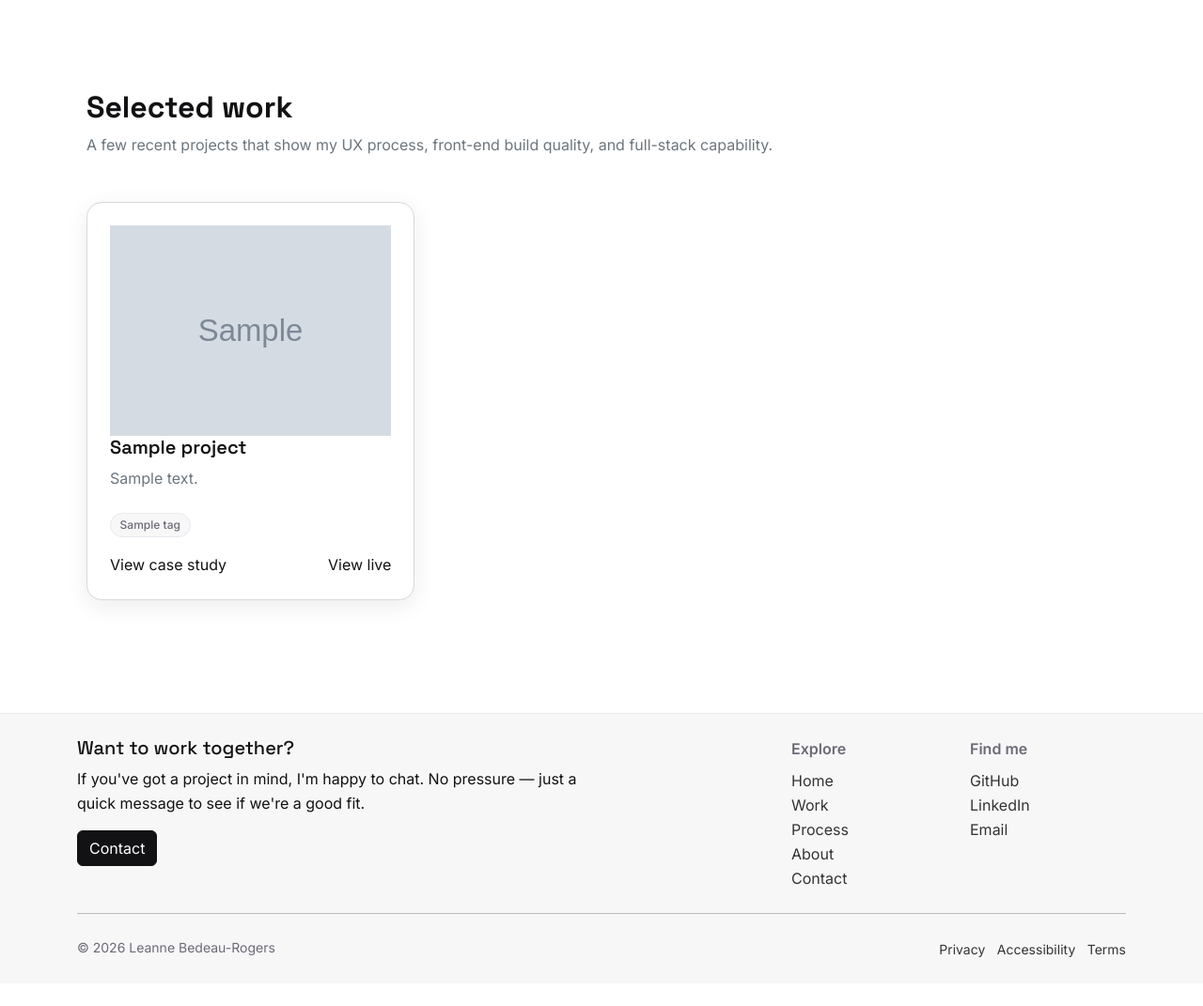
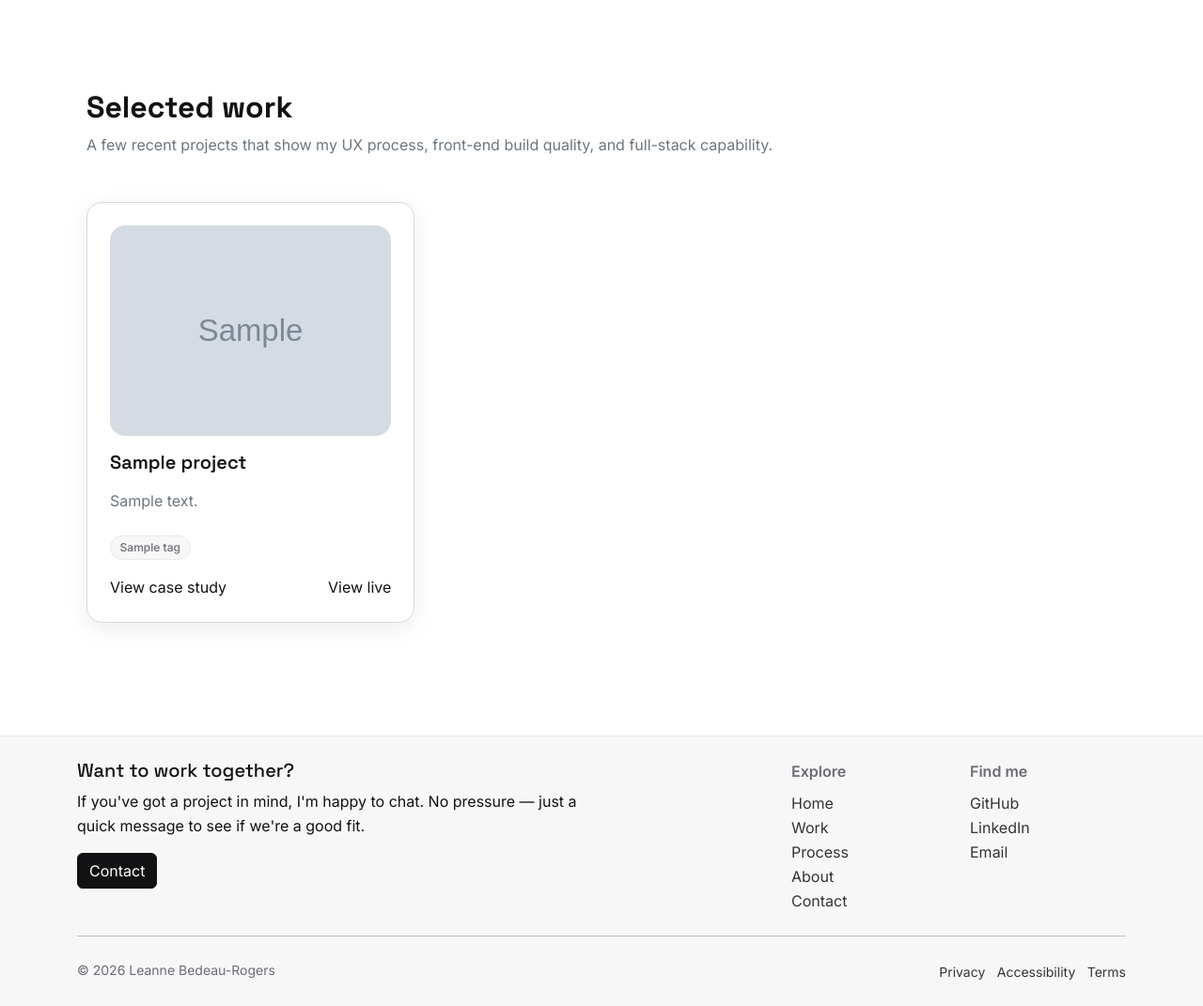
Before and after one commit to creatvie-introvert/portfolio-2026, a Django app: page / in a window 1280 px wide. Shown: the part 761-1832 px from the top of the page at 94% size. Before the commit the page ends 1780 px from the top, so only its background shows below. Run offline with Django 5.2, Linux system fonts and the light colour scheme; tables that the repository leaves empty hold one stand-in row (values such as "Sample post"); grey boxes marked "Sample" are stand-in pictures.

Commit message:
feat(ui): refine project card layout, spacing and glow styling

```diff
--- a/core/static/core/css/style.css
+++ b/core/static/core/css/style.css
@@ -37,7 +37,12 @@
         --nav-height: 72px;
 
         /* Glow tokens */
-        --glow-radial: radial-gradient(circle at center, #39ff141f 0%, #22990c00 12%);
+        --glow-radial: radial-gradient(
+            circle at bottom center,
+            rgba(57, 255, 20, 0.28) 0%,
+            rgba(57, 255, 20, 0.16) 45%,
+            rgba(34, 153, 12, 0) 85%
+        );
 
         /* Font tokens */
         --font-heading: "Space Grotesk", system-ui, -apple-system, "Segoe UI", Roboto, Arial, sans-serif;
@@ -66,7 +71,12 @@
 
         --shadow-1: 0 10px 30px rgba(0, 0, 0, 0.35);
 
-        --glow-radial: radial-gradient(circle at center, #39ff141f 0%, #22990c00 12%);
+        --glow-radial: radial-gradient(
+            circle at bottom center,
+            rgba(57, 255, 20, 0.14) 0%,
+            rgba(57, 255, 20, 0.08) 45%,
+            rgba(34, 153, 12, 0) 85%
+        );
     }
 
     /* 2) BASE (global element defaults) */
@@ -203,7 +213,7 @@
 
     /* Global Bootstrap muted text override */
     .text-secondary {
-        columns: var(--text-secondary);
+        columns: var(--text-secondary) !important;
     }
 
     .text-muted {
@@ -363,6 +373,36 @@
         padding: 0.35rem 0.6rem;
     }
 
+    /* 5.4) Project cards */
+    .project-card {
+        display: flex;
+        flex-direction: column;
+        gap: 16px;
+    }
+
+    .project-card__content {
+        display: flex;
+        flex-direction: column;
+        gap: 8px;
+    }
+
+    .project-card__tags {
+        display: flex;
+        flex-wrap: wrap;
+        gap: 8px;
+    }
+
+    .project-card__media {
+        border-radius: var(--radius);
+    }
+
+    .project-card__img {
+        width: 100%;
+        height: auto;
+        display: block;
+        border-radius: 12px;
+    }
+
     /* 6) UTILITIES (tiny reusable helpers) */
 
     /* Visually hidden (accessibility) */
@@ -392,6 +432,26 @@
         border: 1px solid var(--border-default);
         border-radius: var(--radius);
         box-shadow: var(--shadow-1);
+    }
+
+    /* Radial glow */
+    .u-glow {
+        position: relative;
+        overflow: hidden;
+    }
+
+    .u-glow::before {
+        content: "";
+        position: absolute;
+        inset: 0;
+        background: var(--glow-radial);
+        pointer-events: none;
+        opacity: 1;
+    }
+
+    .u-glow > * {
+        position: relative;
+        z-index: 1;
     }
 
     /* 7) PAGES */
--- a/core/templates/core/home.html
+++ b/core/templates/core/home.html
@@ -101,28 +101,30 @@
 
             {% for project in featured_projects %}
             <div class="col-12 col-md-6 col-lg-4">
-                <article class="u-surface h-100 p-4">
+                <article class="project-card u-surface h-100 p-4">
 
-                    <!-- Thumbnails -->
-                    {% if project.thumbnail%}
+                    <!-- Image -->
+                    {% if project.thumbnail %}
+                    <div class="project-card__media u-glow">
                         <img
                             src="{{ project.thumbnail.url }}"
-                        alt="{{ project.name }} thumbnail">
+                            alt="{{ project.name }} thumbnail"
+                            class="project-card__img">
+                    </div>
                     {% endif %}
 
-                    <!-- Title -->
-                    <h3 class="h5 fw-semibold mb-2">
+                    <!-- Content -->
+                    <div class="project-card__content">
+                        <h3 class="h5 fw-semibold">
                             {{ project.name }}
                         </h3>
 
-                    <!-- Short description -->
-                    <p class="text-secondary mb-4">
+                        <p class="text-secondary">
                             {{ project.short_description }}
                         </p>
 
-                    <!-- Tags -->
                         {% if project.tags.all %}
-                    <div class="d-flex flex-wrap gap-2 mb-3">
+                        <div class="project-card__tags">
                             {% for tag in project.tags.all %}
                             <span class="badge rounded-pill badge-tag">
                                 {{ tag.name }}
@@ -130,9 +132,10 @@
                             {% endfor %}
                         </div>
                         {% endif %}
+                    </div>
 
-                    <!-- Action -->
-                    <div class="d-flex justify-content-between mt-auto">
+                    <!-- Links -->
+                    <div class="project-card__links d-flex justify-content-between">
                         <a href="#">
                             View case study
                         </a>
```
Lines whose indentation alone changed are shown as unchanged.
